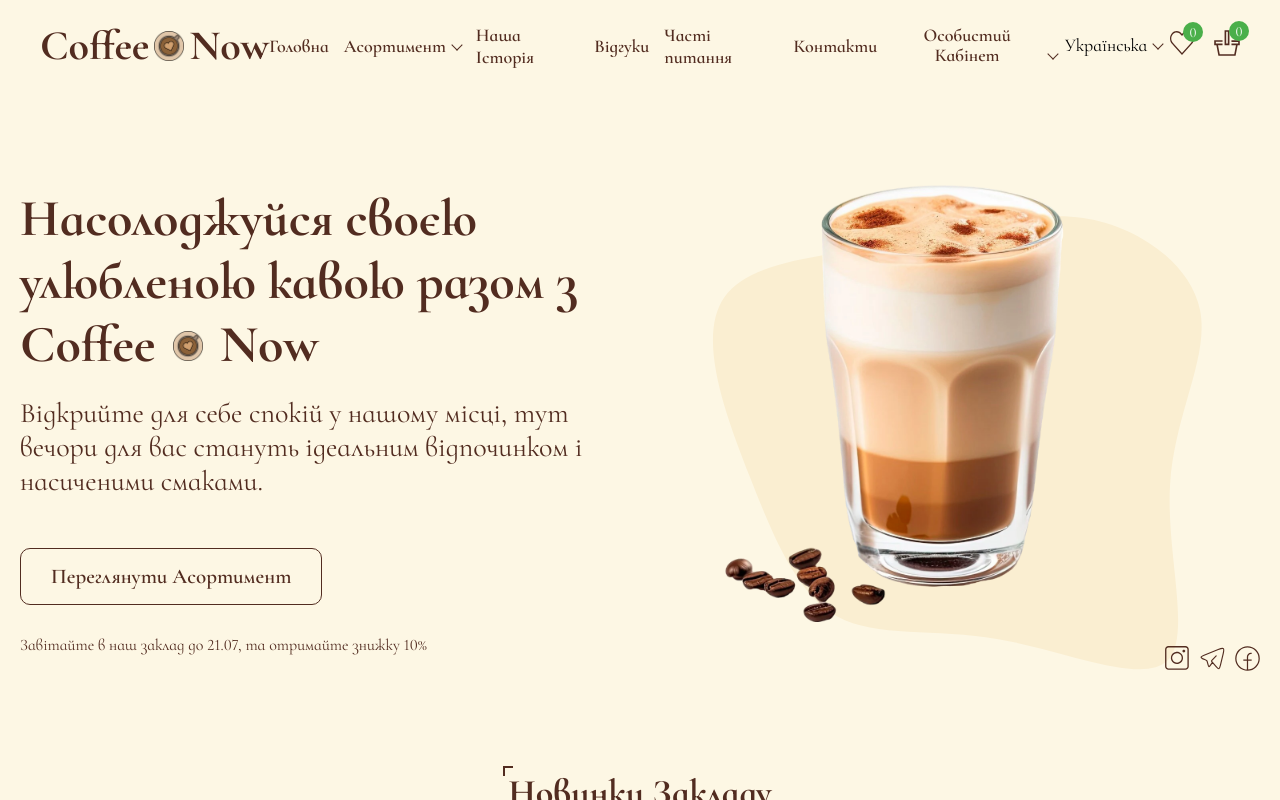
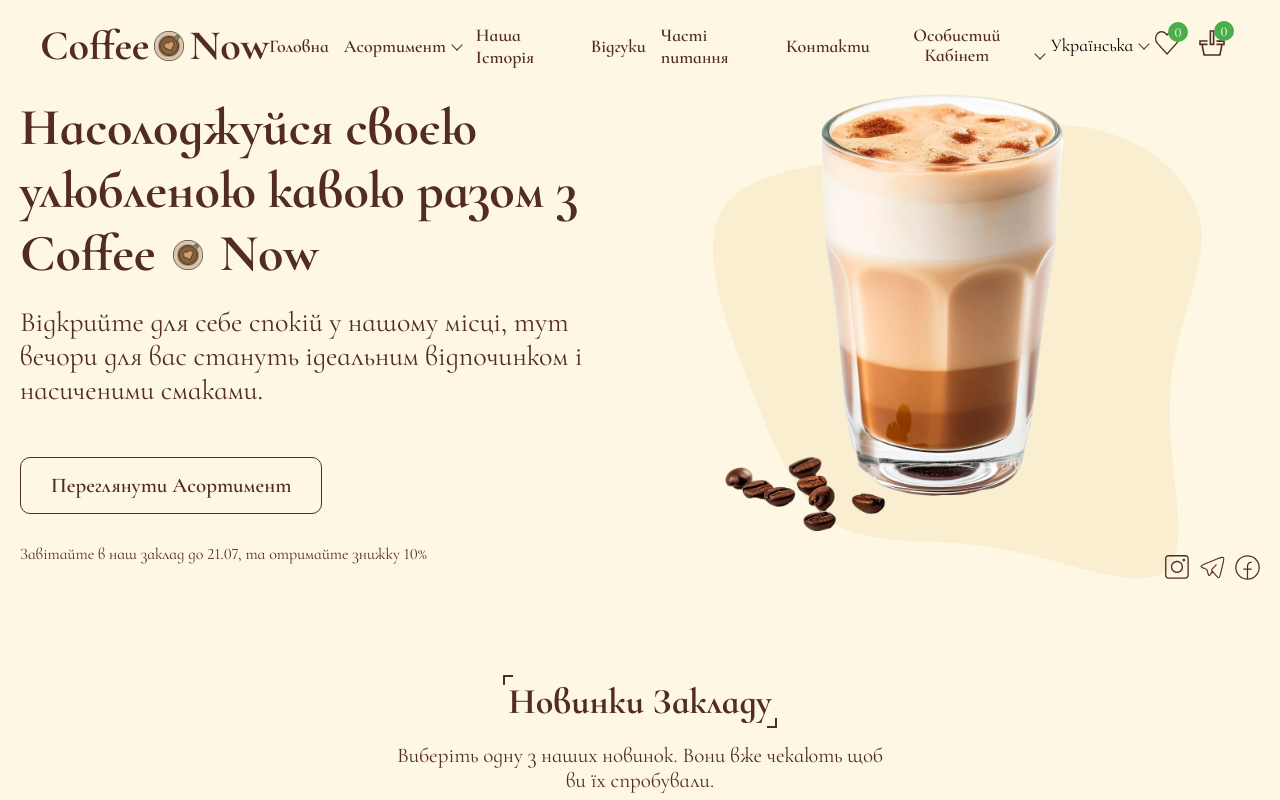
Before and after one commit to SvayOff/Coffee-Now, a website built with Vite: page index.html in a window 1280 px wide. Built offline with nearby package versions, Linux system fonts and the light colour scheme; files whose address does not match are found by name.

Commit message:
added fixer to header

```diff
--- a/src/styles/components/_header.scss
+++ b/src/styles/components/_header.scss
@@ -1,5 +1,9 @@
 .header {
+  position: fixed;
+  width: calc(100% - 15px);
   padding: 20px;
+  z-index: 10;
+  background-color: $bgL;
   &__inner {
   }
 
```
